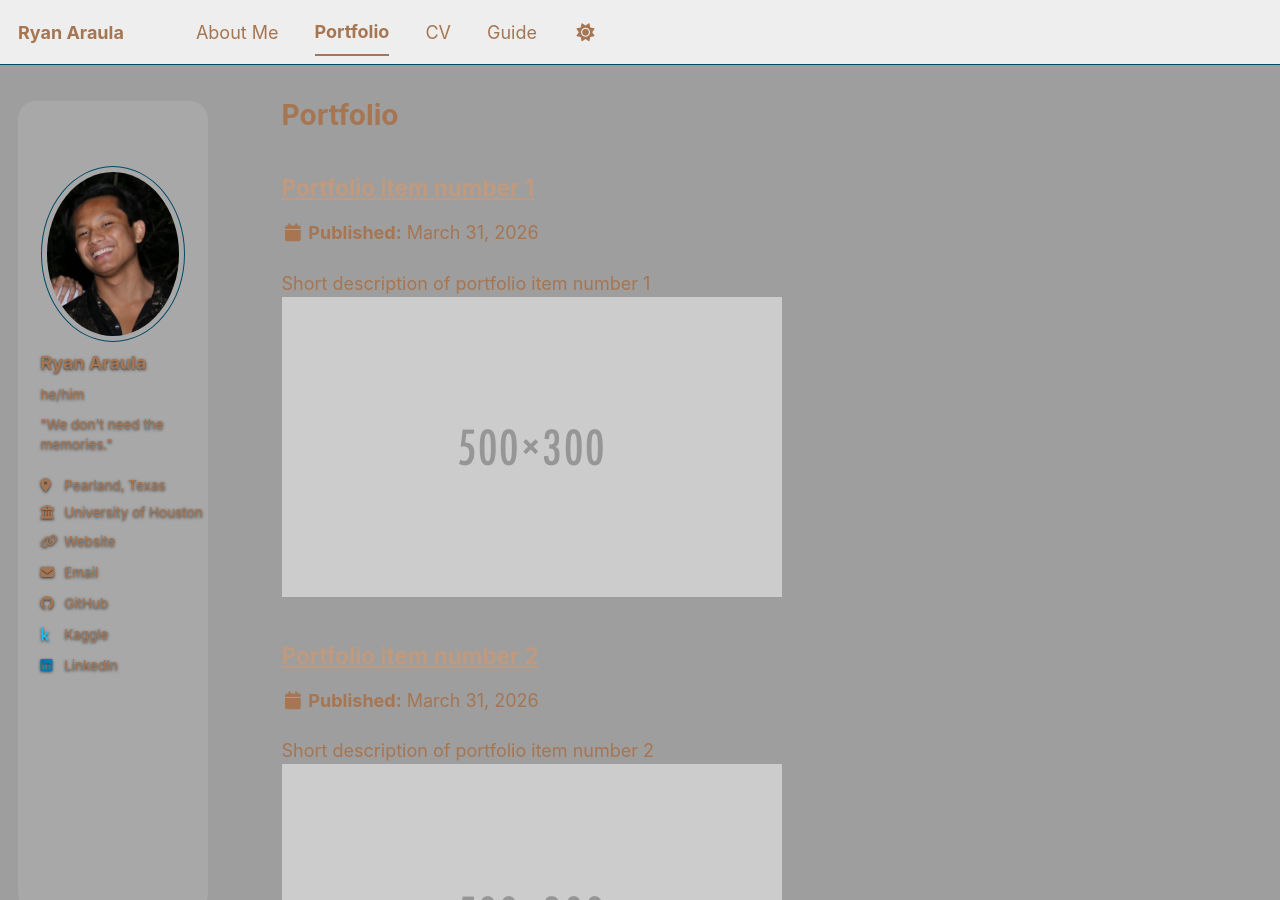
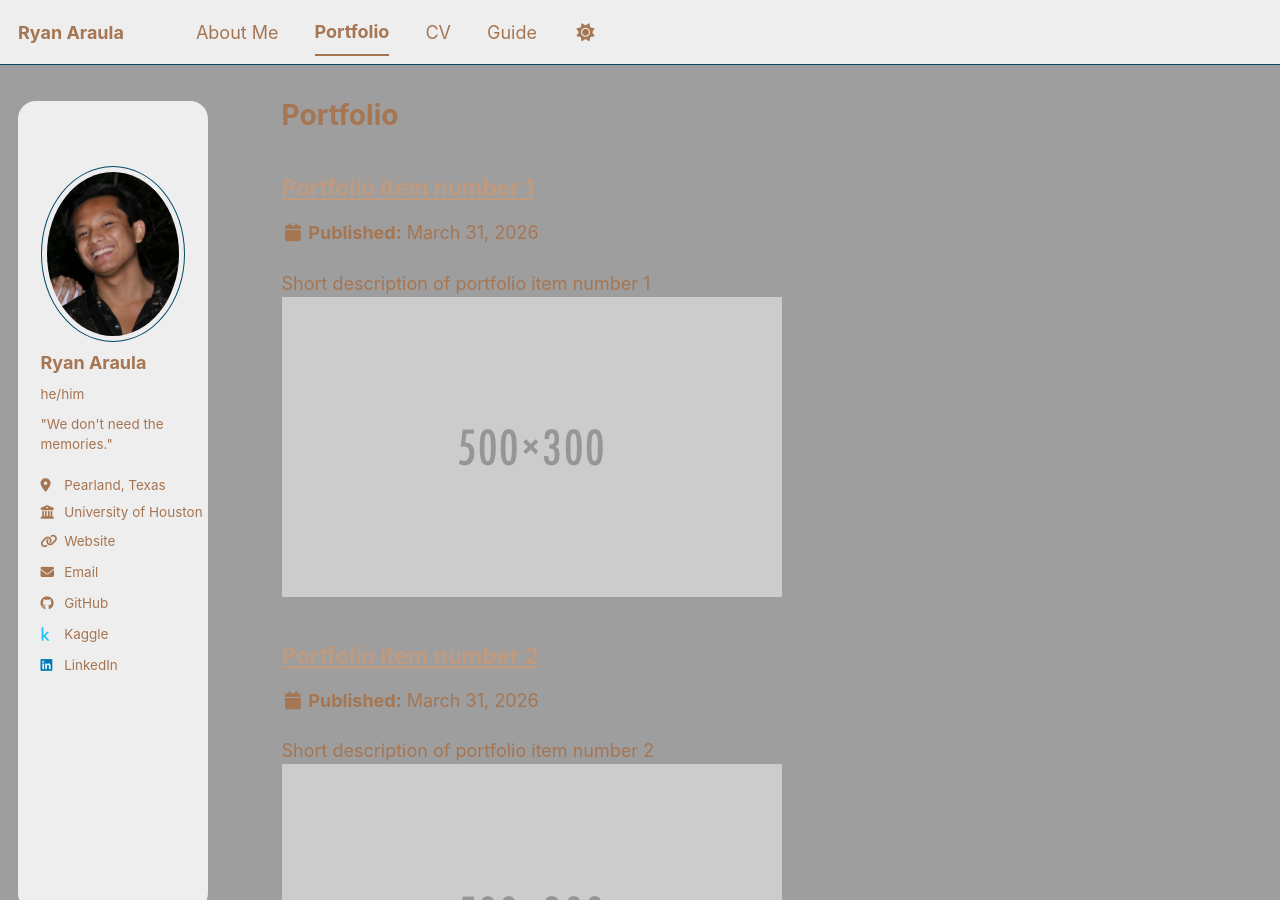
Before and after one commit to rparaula/rparaula.github.io, a Jekyll site: the page built from _pages/portfolio.html, in a window 1280 px wide and 900 px high. Built offline with Jekyll 4.4.1, drawn with Linux system fonts in a browser that asks for light colours; a script bundle is joined from its source files by our own code; library files that are not in the unit come from our copies.

Commit message:
Revert "^"
This reverts commit d375a041d817b913495b72858c2e8ecefd988057.

```diff
--- a/assets/css/main.scss
+++ b/assets/css/main.scss
@@ -80,7 +80,7 @@ html[data-theme="dark"] body               { background-image: url("/images/bg/N
 
 
 /* =====================================================
-   SIDEBAR — dynamic background images
+   SIDEBAR — solid theme-color panel
    ===================================================== */
 
 /* Make sure the sidebar never slides under the nav */
@@ -89,62 +89,10 @@ html[data-theme="dark"] body               { background-image: url("/images/bg/N
     top: 90px;
     max-height: calc(100vh - 90px);
     overflow: auto;
-    background-size: cover;
-    background-position: center;
-    background-repeat: no-repeat;
+    background-color: var(--global-bg-color);
     padding: 1.25rem;
     border-radius: 18px;
     z-index: 1;
-}
-
-/* --- About Me --- */
-body.about-bg .sidebar.sticky                             { background-image: url("/images/bg/Day1.jpg"); }
-html[data-theme="dark"] body.about-bg .sidebar.sticky     { background-image: url("/images/bg/Night1.jpg"); }
-
-/* --- Portfolio --- */
-body.portfolio-bg .sidebar.sticky                         { background-image: url("/images/bg/Day2.jpg"); }
-html[data-theme="dark"] body.portfolio-bg .sidebar.sticky { background-image: url("/images/bg/Night2.jpg"); }
-
-/* --- CV / Resume --- */
-body.cv-bg .sidebar.sticky                                { background-image: url("/images/bg/Day3.jpg"); }
-html[data-theme="dark"] body.cv-bg .sidebar.sticky        { background-image: url("/images/bg/Night3.jpg"); }
-
-/* --- Default fallback --- */
-.sidebar.sticky                                           { background-image: url("/images/bg/Day4.jpg"); }
-html[data-theme="dark"] .sidebar.sticky                   { background-image: url("/images/bg/Night4.jpg"); }
-
-/* Overlay for readability (light mode) */
-.sidebar.sticky::before {
-    content: "";
-    position: absolute;
-    inset: 0;
-    background: rgba(255, 255, 255, 0.10);
-    pointer-events: none;
-    z-index: 0;
-}
-
-/* Dark mode overlay */
-html[data-theme="dark"] .sidebar.sticky::before {
-    background: rgba(0, 0, 0, 0.45);
-}
-
-/* Put sidebar contents above overlay */
-.sidebar.sticky > * {
-    position: relative;
-    z-index: 1;
-}
-
-/* Let the image show through the inner cards */
-.sidebar .author__avatar,
-.sidebar .author__content,
-.sidebar .author__urls-wrapper {
-    background: transparent !important;
-    box-shadow: none !important;
-}
-
-/* Text shadows for readability against the dynamic background */
-.sidebar.sticky * {
-    text-shadow: 0 1px 3px var(--global-sidebar-text-shadow);
 }
 
 
```
